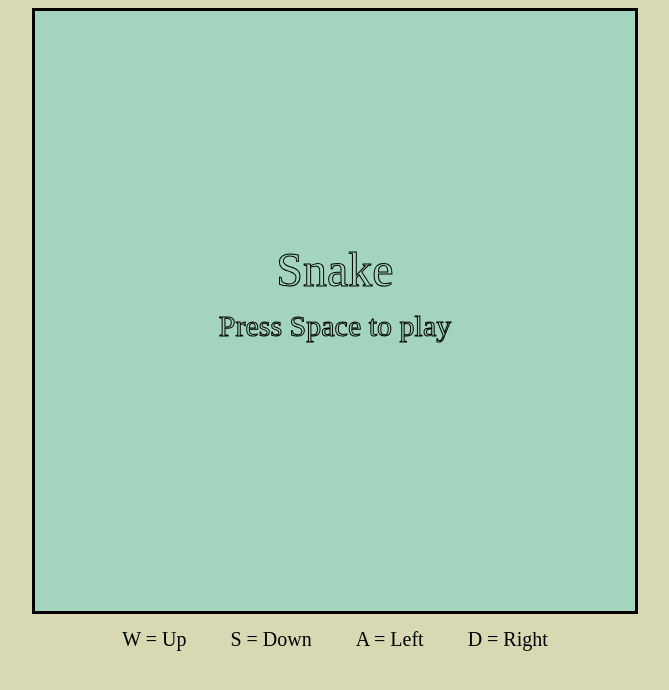
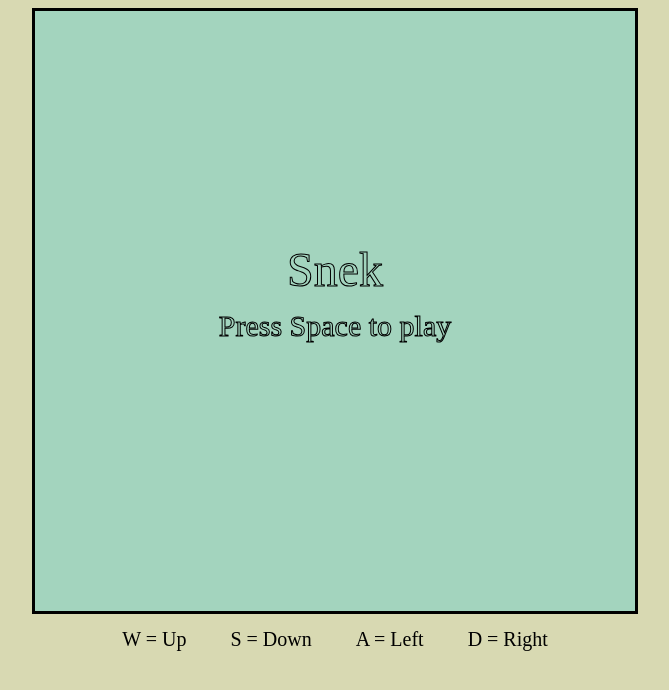
Before and after one commit to DanielBaileyDev/snake, a plain HTML site: page index.html in a window 1280 px wide. Shown: the whole page, without its empty margins (305-974 px from the left). Drawn offline with Linux system fonts and the light colour scheme.

Commit message:
added favicon

```diff
--- a/index.html
+++ b/index.html
@@ -4,7 +4,8 @@
     <meta charset="UTF-8">
     <meta http-equiv="X-UA-Compatible" content="IE=edge">
     <meta name="viewport" content="width=device-width, initial-scale=1.0">
-    <title>Document</title>
+    <link href="favicon.png" rel="icon"/>
+    <title>Snek</title>
     <link rel="stylesheet" href="style.css">
 </head>
 <body>
--- a/main.js
+++ b/main.js
@@ -55,7 +55,7 @@ function gameLoop(){
             ctx.font = '30px serif';
             ctx.strokeText(`Press Space to play again`, board.width/2, board.height/2 + 25);
         }else{
-            ctx.strokeText('Snake', board.width/2, board.height/2 - 25);
+            ctx.strokeText('Snek', board.width/2, board.height/2 - 25);
             ctx.font = '30px serif';
             ctx.strokeText(`Press Space to play`, board.width/2, board.height/2 + 25);
         }
```
Also changed, not shown: favicon.png (added).
